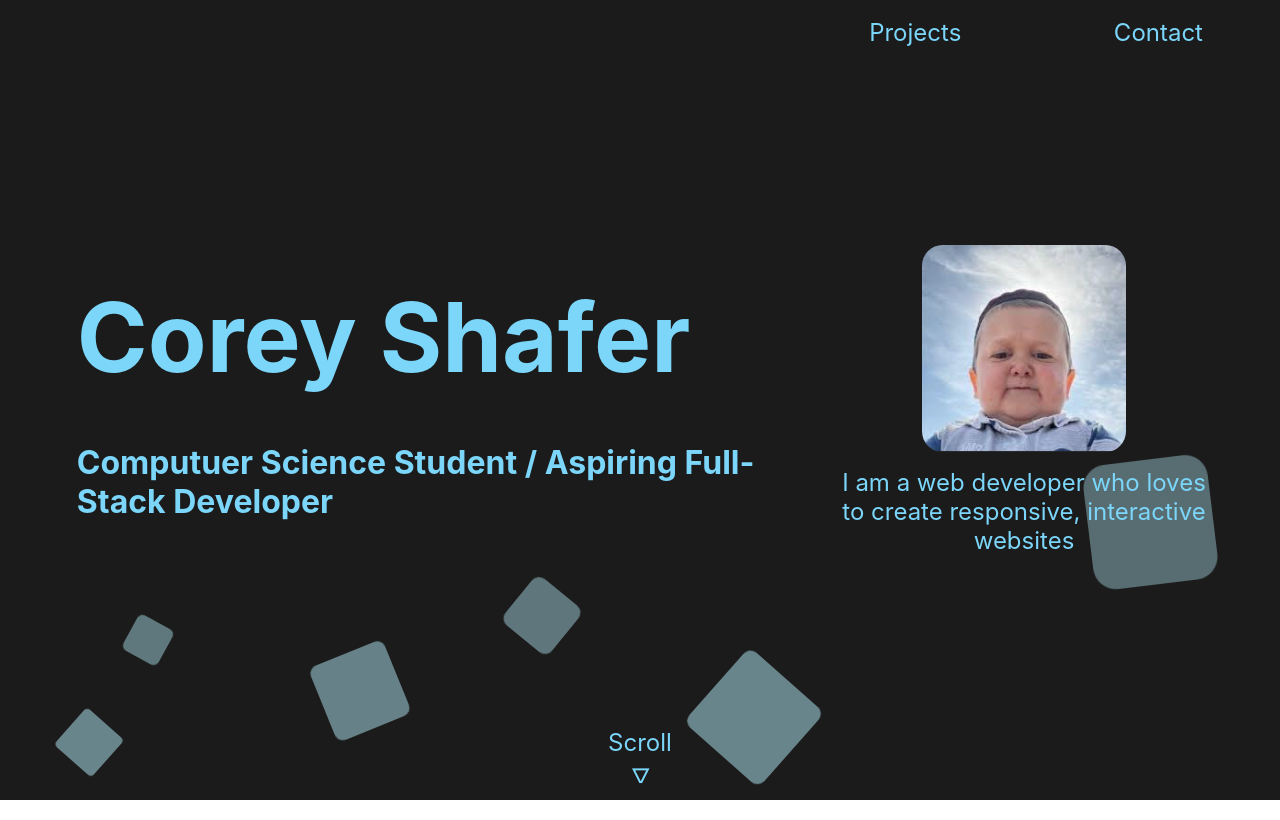
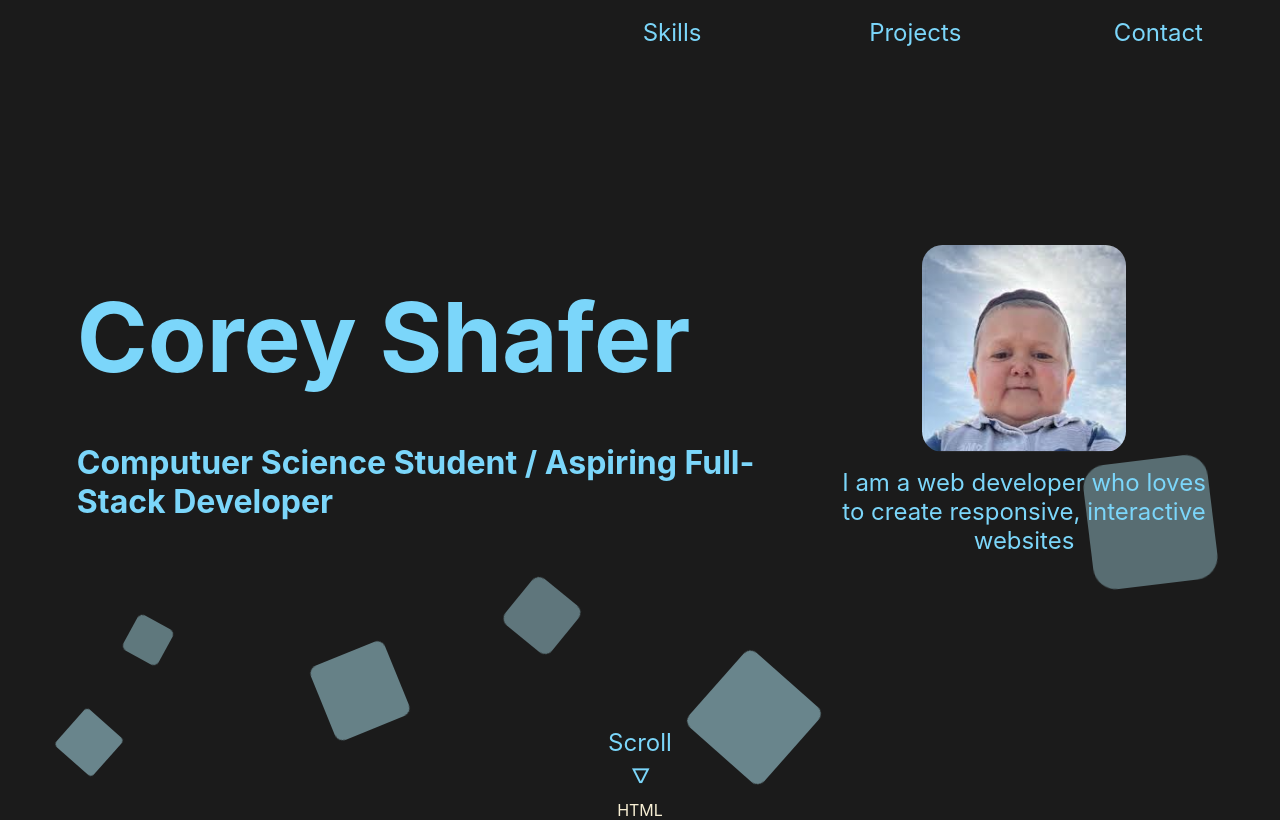
Before and after one commit to Crshafer12/portfolio, a React (Create React App) app: page / in a window 1280 px wide. Built offline with nearby package versions, Linux system fonts and the light colour scheme.

Commit message:
setup skills component

```diff
--- a/package.json
+++ b/package.json
@@ -4,11 +4,17 @@
   "version": "0.1.0",
   "private": true,
   "dependencies": {
+    "@fortawesome/fontawesome-svg-core": "^6.1.2",
+    "@fortawesome/free-brands-svg-icons": "^6.1.2",
+    "@fortawesome/free-solid-svg-icons": "^6.1.2",
+    "@fortawesome/react-fontawesome": "^0.2.0",
     "@testing-library/jest-dom": "^5.16.4",
     "@testing-library/react": "^13.2.0",
     "@testing-library/user-event": "^13.5.0",
+    "fortawesome": "^0.0.1-security",
     "react": "^18.1.0",
     "react-dom": "^18.1.0",
+    "react-loaders": "^3.0.1",
     "react-scripts": "5.0.1",
     "web-vitals": "^2.1.4"
   },
--- a/src/App.css
+++ b/src/App.css
@@ -8,5 +8,5 @@
     color: #f8efd4;
     font-family: -apple-system, BlinkMacSystemFont, 'Segoe UI', Roboto, Oxygen, Ubuntu, Cantarell, 'Open Sans', 'Helvetica Neue', sans-serif;
     overflow-x: hidden;
-    overflow-y: scroll;
+    /* overflow-y: scroll; */
 }
--- a/src/App.js
+++ b/src/App.js
@@ -1,12 +1,15 @@
 import "./App.css";
 import Header from "./components/Header/header";
+import Skills from "./components/Skills/Skills";
 import { useRef } from "react";
 
 function App() {
 	const headerRef = useRef();
+	const skillsRef = useRef();
 	return (
 		<div className="app">
 			<Header refProp={headerRef} />
+			<Skills refProp={skillsRef} />
 		</div>
 	);
 }
--- a/src/components/Header/header.js
+++ b/src/components/Header/header.js
@@ -11,6 +11,7 @@ function Header() {
 					{/* <div className="resume" target="_blank" href={resume}>
 						Resume
 					</div> */}
+					<div className="projects">Skills</div>
 					<div className="projects">Projects</div>
 					<div className="contact">Contact</div>
 				</nav>
--- /dev/null
+++ b/src/components/Skills/Skills.css
@@ -0,0 +1,7 @@
+ .skillsDiv {
+    display: flex;
+    flex-direction: column;
+    align-items: center;
+    justify-content: center;
+    gap: 100px;
+}
--- /dev/null
+++ b/src/components/Skills/Skills.js
@@ -0,0 +1,18 @@
+import React from "react";
+// import HTML from '../../images/icon_html.svg'
+// import css from '../../images/icon_css.svg'
+// import git from '../../images/icon_git.svg'
+// import github from '../../images/icon_github.svg'
+// import js from '../../images/icon_javascript.svg'
+// import jest from '../../images/icon_jest.svg'
+// import linux from '../../images/icon_linux.svg'
+// import react from '../../images/icon_react.svg'
+// import webpack from '../../images/icon_webpack.svg'
+// import ts from '../../images/icon_typescript.svg'
+import "./Skills.css";
+
+function Skills() {
+	return <div className="skillsDiv">HTML</div>;
+}
+
+export default Skills;
```
Also changed, not shown: 1 other file (tests, documents, lock files or other folders).
